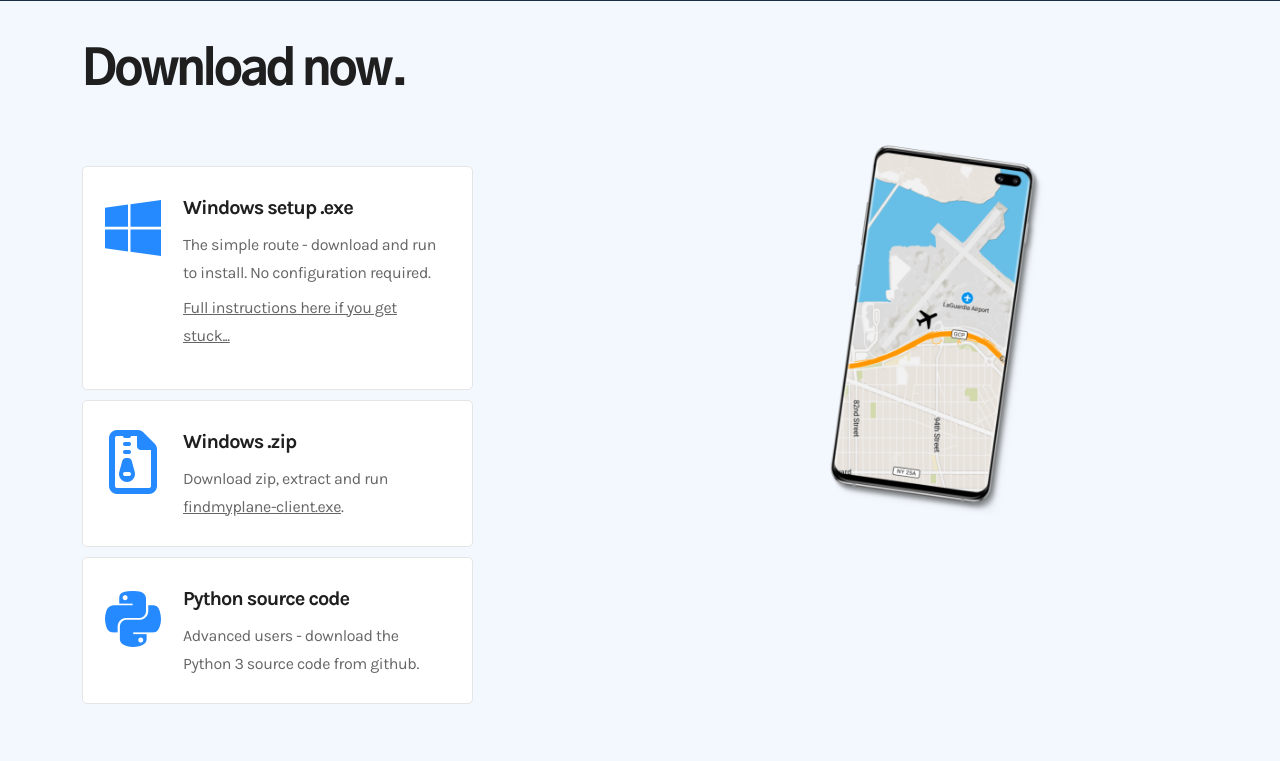
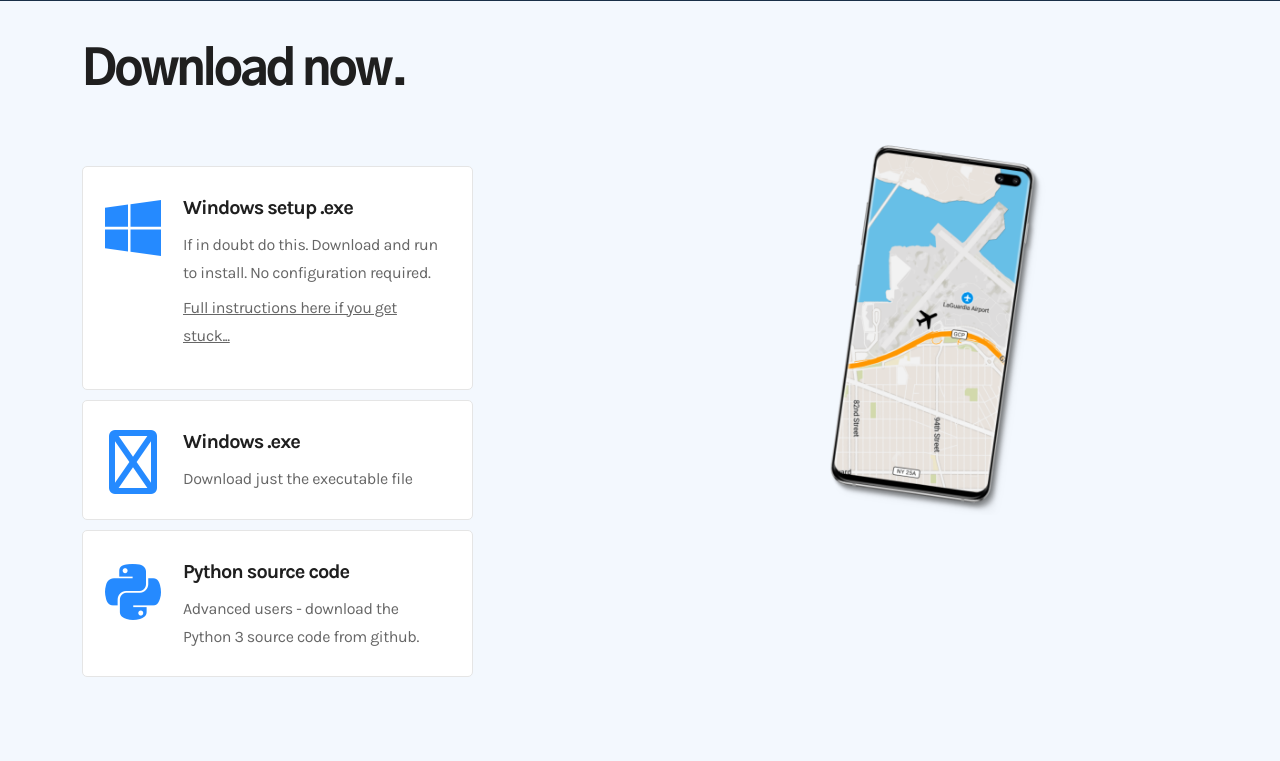
Before and after one commit to hankhank10/findmyplane-server, a Flask app: page / in a window 1280 px wide. Shown: the part 3736-4497 px from the top of the page. Run offline with Flask 2, Linux system fonts and the light colour scheme; data that the repository does not hold is empty; parts of the project's set-up code (start-up, migrations or seed data) failed here and were passed over; some libraries are stand-ins or nearby versions.

Commit message:
Download link update

```diff
--- a/app.py
+++ b/app.py
@@ -493,13 +493,13 @@ def latest_client_check():
 @app.route('/download/findmyplane-setup.exe')
 def download_setup_link():
     stats_handler.increment_stat('downloads')
-    return redirect('https://github.com/hankhank10/findmyplane-client/releases/download/v0.7/findmyplane-setup.exe')
+    return redirect('https://github.com/hankhank10/findmyplane-client/releases/download/v0.8.2/findmyplane-setup.exe')
 
 
-@app.route('/download/findmyplane-client.zip')
-def download_zip_link():
+@app.route('/download/findmyplane-client.exe')
+def download_exe_link():
     stats_handler.increment_stat('downloads')
-    return redirect("https://github.com/hankhank10/findmyplane-client/releases/download/v0.7/findmyplane-client-7.zip")
+    return redirect("https://github.com/hankhank10/findmyplane-client/releases/download/v0.8.2/findmyplane-client.exe")
 
 
 @app.route('/debug_sentry')
--- a/templates/index.html
+++ b/templates/index.html
@@ -374,7 +374,7 @@
                                         <a href="{{ url_for('download_setup_link') }}" class="text-decoration-none">Windows setup .exe</a>
                                     </h5>
                                     <p>
-                                        <a href="{{ url_for('download_setup_link') }}" class="text-decoration-none">The simple route - download and run to install. No configuration required.</a>
+                                        <a href="{{ url_for('download_setup_link') }}" class="text-decoration-none">If in doubt do this. Download and run to install. No configuration required.</a>
                                     </p>
                                     <p>
                                         <a href="https://github.com/hankhank10/findmyplane-client/blob/main/readme.md">Full instructions here if you get stuck...</p>
@@ -383,14 +383,14 @@
                             </div>
                             <div class="content-small-card">
                                 <div class="card-icon">
-                                    <a href="{{ url_for('download_zip_link') }}" class="text-decoration-none"><i class="far fa-file-archive fa-2x"></i></a>
+                                    <a href="{{ url_for('download_exe_link') }}" class="text-decoration-none"><i class="far fa-windows fa-2x"></i></a>
                                 </div>
                                 <div class="card-content">
                                     <h5>
-                                        <a href="{{ url_for('download_zip_link') }}" class="text-decoration-none">Windows .zip</a>
+                                        <a href="{{ url_for('download_exe_link') }}" class="text-decoration-none">Windows .exe</a>
                                     </h5>
                                     <p>
-                                        <a href="{{ url_for('download_zip_link') }}" class="text-decoration-none">Download zip, extract and run <u>findmyplane-client.exe</u>.</a>
+                                        <a href="{{ url_for('download_exe_link') }}" class="text-decoration-none">Download just the executable file</a>
                                     </p>
                                 </div>
                             </div>
```
